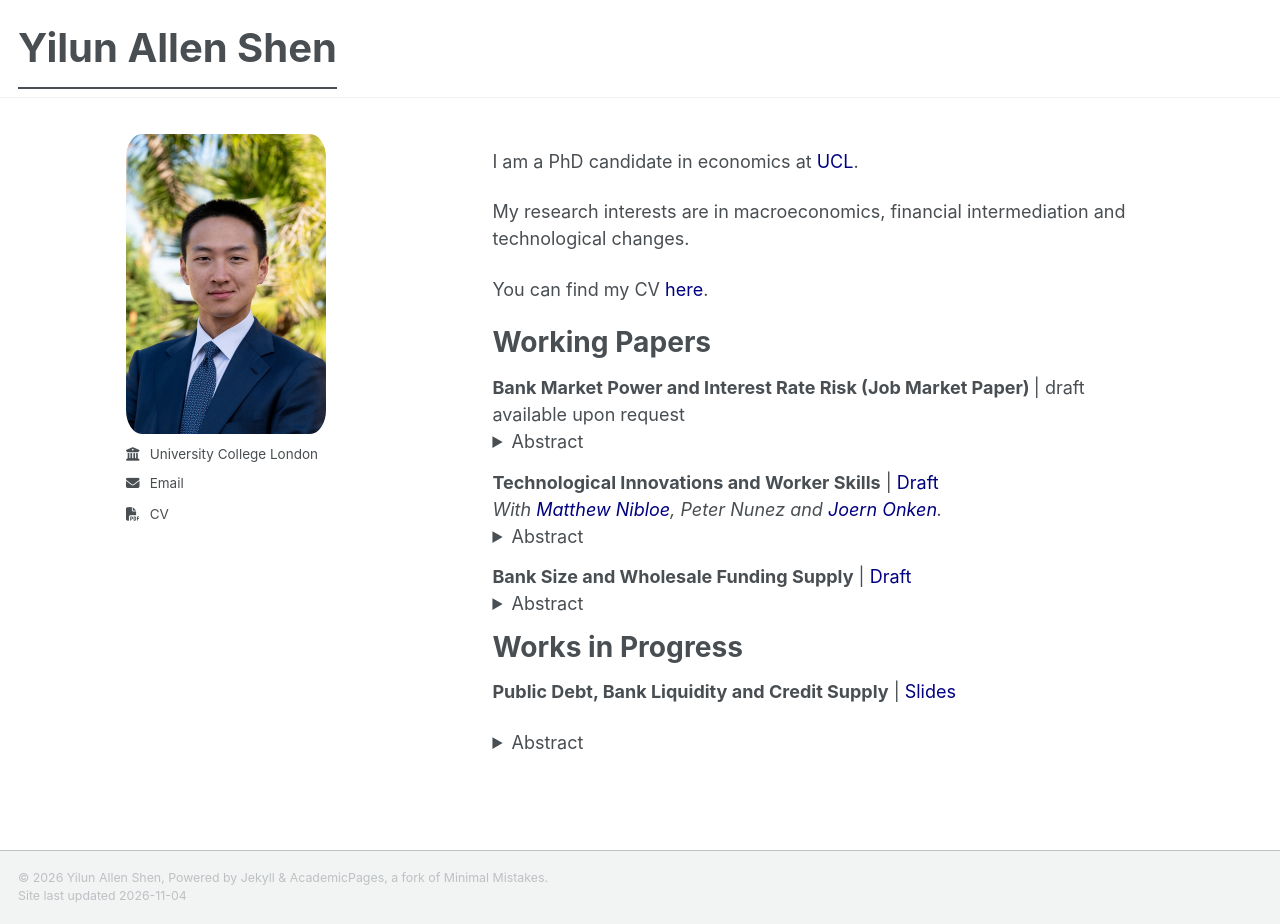
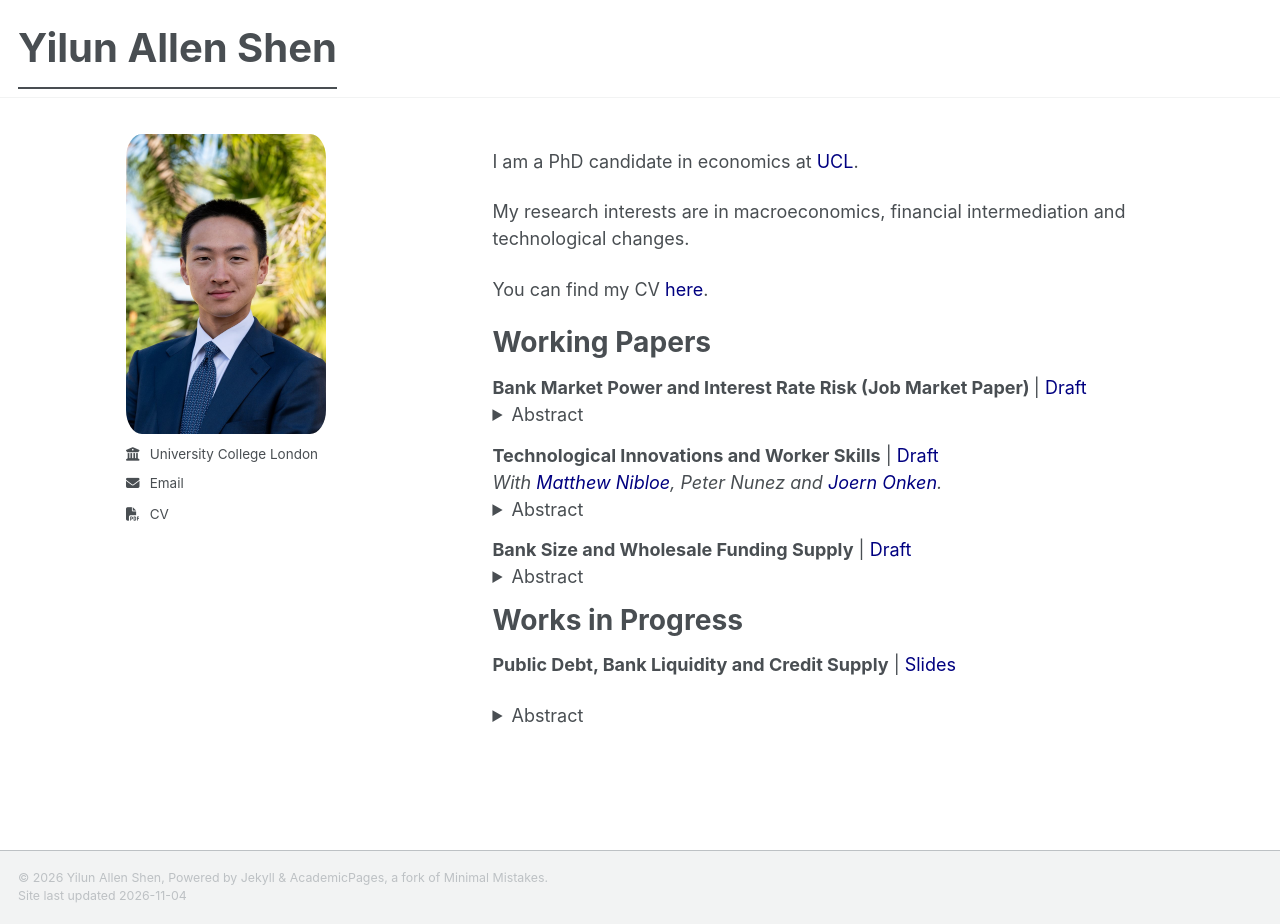
Before and after one commit to yilunallenshen/yilunallenshen.github.io, a Jekyll site: the page built from _pages/about.md, in a window 1280 px wide and 924 px high. Built offline with Jekyll 4.4.1, drawn with Linux system fonts in a browser that asks for light colours; a style sheet for code colours, icons or effects is not loaded.

Commit message:
Update link to draft of job market paper

```diff
--- a/_pages/about.md
+++ b/_pages/about.md
@@ -25,7 +25,7 @@ You can find my CV [here](/files/cv_yilun_allen_shen.pdf).
 Working Papers
 ======
 
-<p style="margin-bottom: 0;"><strong>Bank Market Power and Interest Rate Risk (Job Market Paper) </strong> | draft available upon request <br />
+<p style="margin-bottom: 0;"><strong>Bank Market Power and Interest Rate Risk (Job Market Paper) </strong> | <a href="/files/jmp_yilun_allen_shen.pdf">Draft</a><br />
 </p>
 <details>
 <summary>Abstract</summary>
```
